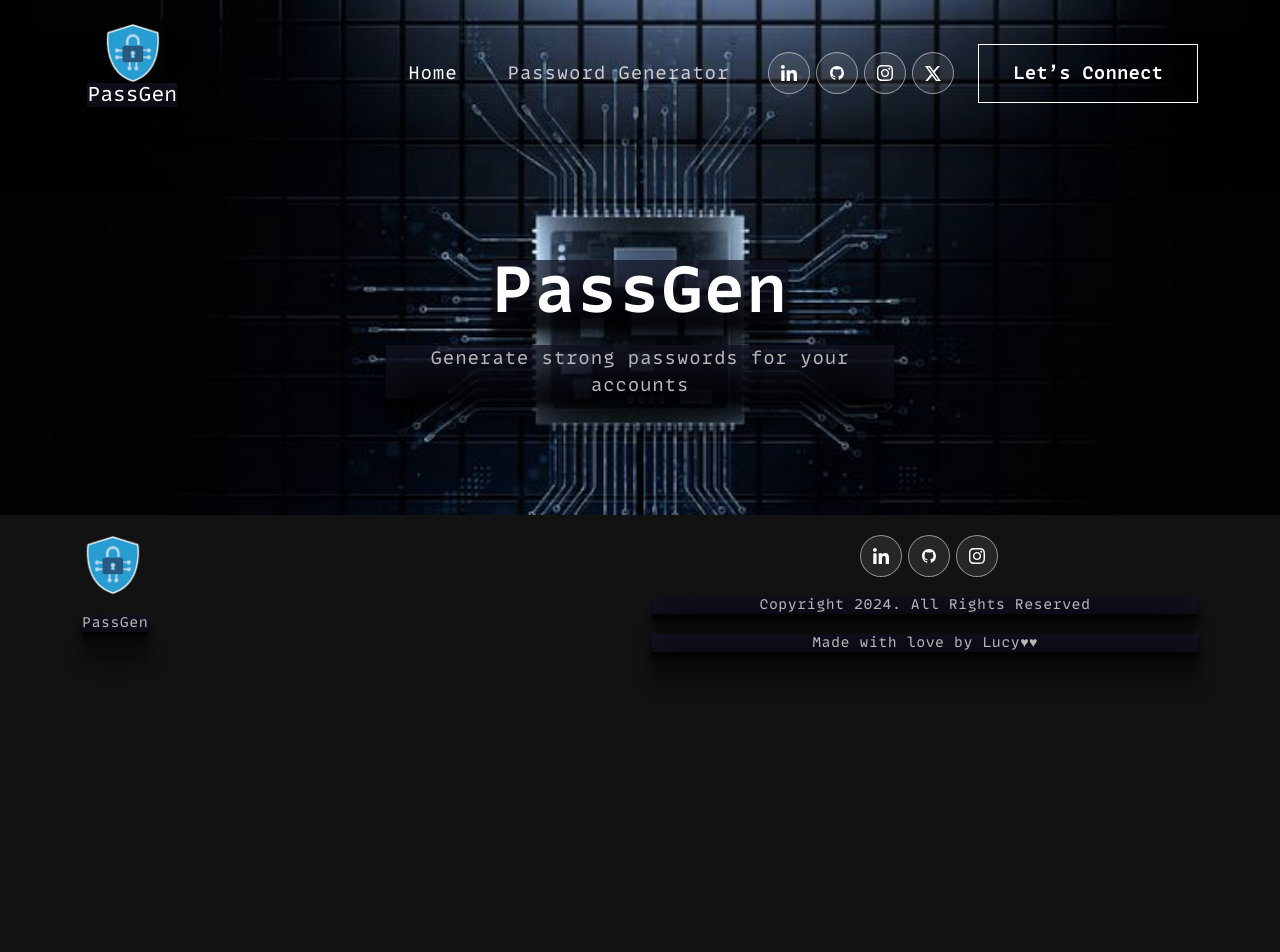
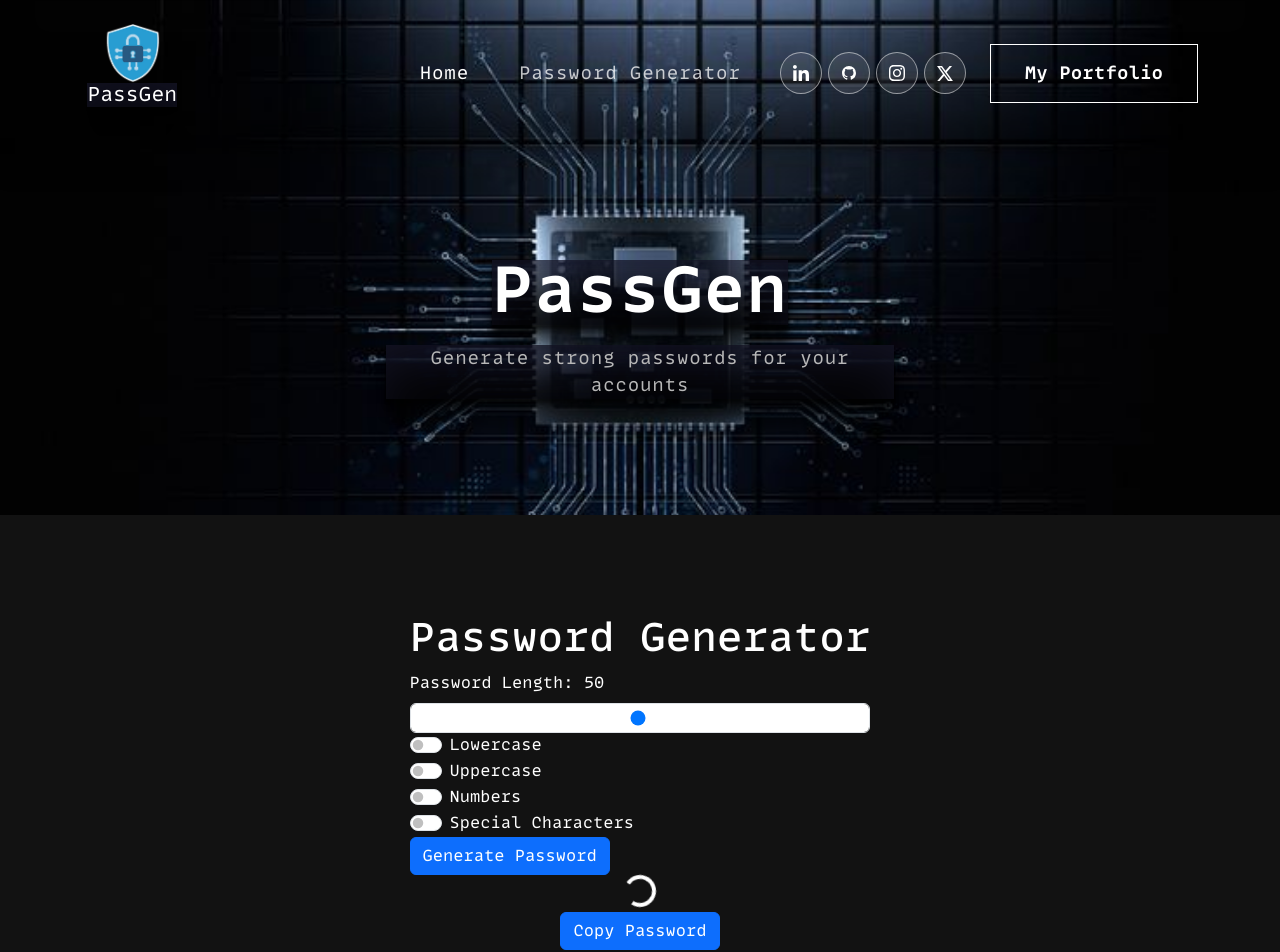
Before and after one commit to lucy-sees/TechAlpha_PasswordGenerator, a React (Create React App) app in the folder passgen/: page / in a window 1280 px wide. Shown: the top 952 px of the page. Before the commit the page ends 800 px from the top, so only its background shows below. Built offline with nearby package versions, Linux system fonts and the light colour scheme.

Commit message:
Create PassGen UI

```diff
--- a/passgen/src/App.css
+++ b/passgen/src/App.css
@@ -313,6 +313,18 @@ nav.navbar .navbar-toggler[aria-expanded="true"] .navbar-toggler-icon {
 .txt-rotate > .wrap {
   border-right: 0.08em solid #666;
 }
+/**  PassGen  **/
+.passgen {
+  padding: 100px 0;
+  display: flex;
+  flex-direction: column;
+  align-items: center;
+  justify-content: center;
+}
+.passgen.switches {
+  padding: 100px 0 0 0;
+
+}
 /** Footer **/
 .footer {
   padding: 0 0 50px 0;
--- a/passgen/src/App.js
+++ b/passgen/src/App.js
@@ -3,12 +3,14 @@ import 'bootstrap/dist/css/bootstrap.min.css';
 import { NavBar } from "./components/NavBar";
 import { Banner } from "./components/Banner";
 import { Footer } from './components/Footer';
+import { PassGen } from './components/PassGen';
 
 function App() {
   return (
     <div className="App">
       <NavBar />
       <Banner />
+      <PassGen />
       <Footer />
     </div>
   );
--- a/passgen/src/components/NavBar.jsx
+++ b/passgen/src/components/NavBar.jsx
@@ -56,8 +56,8 @@ export const NavBar = () => {
                 <a href="https://www.instagram.com/___the_lone_wolf__/"><img src={navIcon3} alt="instagram" /></a>
                 <a href="https://twitter.com/lucy_w_mwangi"><img src={navIcon4} alt="twitter" /></a>
               </div>
-              <HashLink to='#connect'>
-                <button className="btn-connect"><span>Let’s Connect</span></button>
+              <HashLink to='#https://lucywanjirumwangi.me'>
+                <button className="btn-connect"><span>My Portfolio</span></button>
               </HashLink>
             </span>
           </Navbar.Collapse>
--- /dev/null
+++ b/passgen/src/components/PassGen.jsx
@@ -0,0 +1,60 @@
+import { useState } from 'react';
+import { Container, Row, Col, Form, Button, Spinner } from 'react-bootstrap';
+
+//password generator component
+//this component will generate a random password based on the user's input
+//the user will be able to select the length of the password and the type of characters to include
+//types of characters include: lowercase, uppercase, numbers, and special characters
+//the user will also be able to see the password generated via a spinner loading
+//the user will also have the option to copy the password to the clipboard
+export const PassGen = () => {
+    const [passwordLength, setPasswordLength] = useState(50); // Default password length
+    const [isLoading, setIsLoading] = useState(false); // State for loading spinner
+
+    const handleGeneratePassword = () => {
+        setIsLoading(true);
+
+        // Generate the password here...
+
+        setIsLoading(false);
+    };
+
+    return (
+        <Container className="passgen" id='#passgen'>
+            <Row>
+                <Col>
+                    <h1>Password Generator</h1>
+                    <Form>
+                        <Form.Group>
+                            <Form.Label>Password Length: {passwordLength}</Form.Label>
+                            <Form.Control type="range" min="1" max="100" value={passwordLength} onChange={e => setPasswordLength(e.target.value)} />
+                        </Form.Group>
+                        <Form.Group className="switches">
+                            <Form.Check type="switch" id="lowercase-switch" label="Lowercase" />
+                            <Form.Check type="switch" id="uppercase-switch" label="Uppercase" />
+                            <Form.Check type="switch" id="numbers-switch" label="Numbers" />
+                            <Form.Check type="switch" id="special-chars-switch" label="Special Characters" />
+                        </Form.Group>
+                        <Button variant="primary" type="submit" onClick={handleGeneratePassword} disabled={isLoading}>
+                            {isLoading ? <Spinner animation="border" size="sm" /> : 'Generate Password'}
+                        </Button>
+                    </Form>
+                </Col>
+            </Row>
+            <Row>
+                <Col>
+                    <Spinner animation="border" role="status">
+                        <span className="visually-hidden">Loading...</span>
+                    </Spinner>
+                </Col>
+            </Row>
+            <Row>
+                <Col>
+                    <Button variant="primary" type="submit">
+                        Copy Password
+                    </Button>
+                </Col>
+            </Row>
+        </Container>
+    )
+}
```
